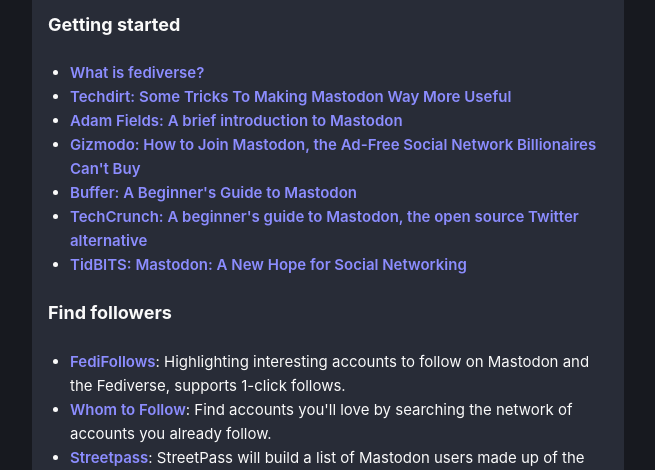
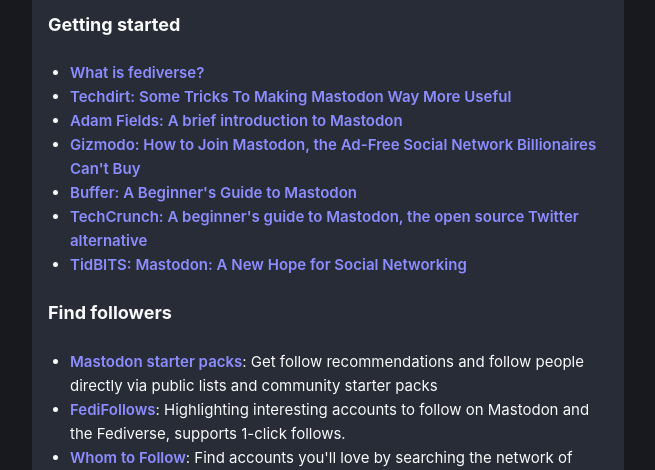
Before and after one commit to ronilaukkarinen/the-mastodon-list, a website: page index.html in a window 1280 px wide. Shown: the part 330-800 px from the top of the page, without its empty margins (312-967 px from the left). Drawn offline with nearby package versions, Linux system fonts and the light colour scheme; a script that the page names is missing.

Commit message:
Add Mastodon starter packs

```diff
--- a/index.html
+++ b/index.html
@@ -59,6 +59,7 @@
 
     <h2>Find followers</h2>
     <ul>
+      <li><a href="https://fedidevs.com/starter-packs/?tab=community">Mastodon starter packs</a>: Get follow recommendations and follow people directly via public lists and community starter packs</li>
       <li><a href="https://fedifollows.fedified.com">FediFollows</a>: Highlighting interesting accounts to follow on Mastodon and the Fediverse, supports 1-click follows.</li>
       <li><a href="https://whomtofollow.com">Whom to Follow</a>: Find accounts you'll love by searching the network of accounts you already follow.</li>
       <li><a href="https://streetpass.social/">Streetpass</a>: StreetPass will build a list of Mastodon users made up of the websites you go to.</li>
```
